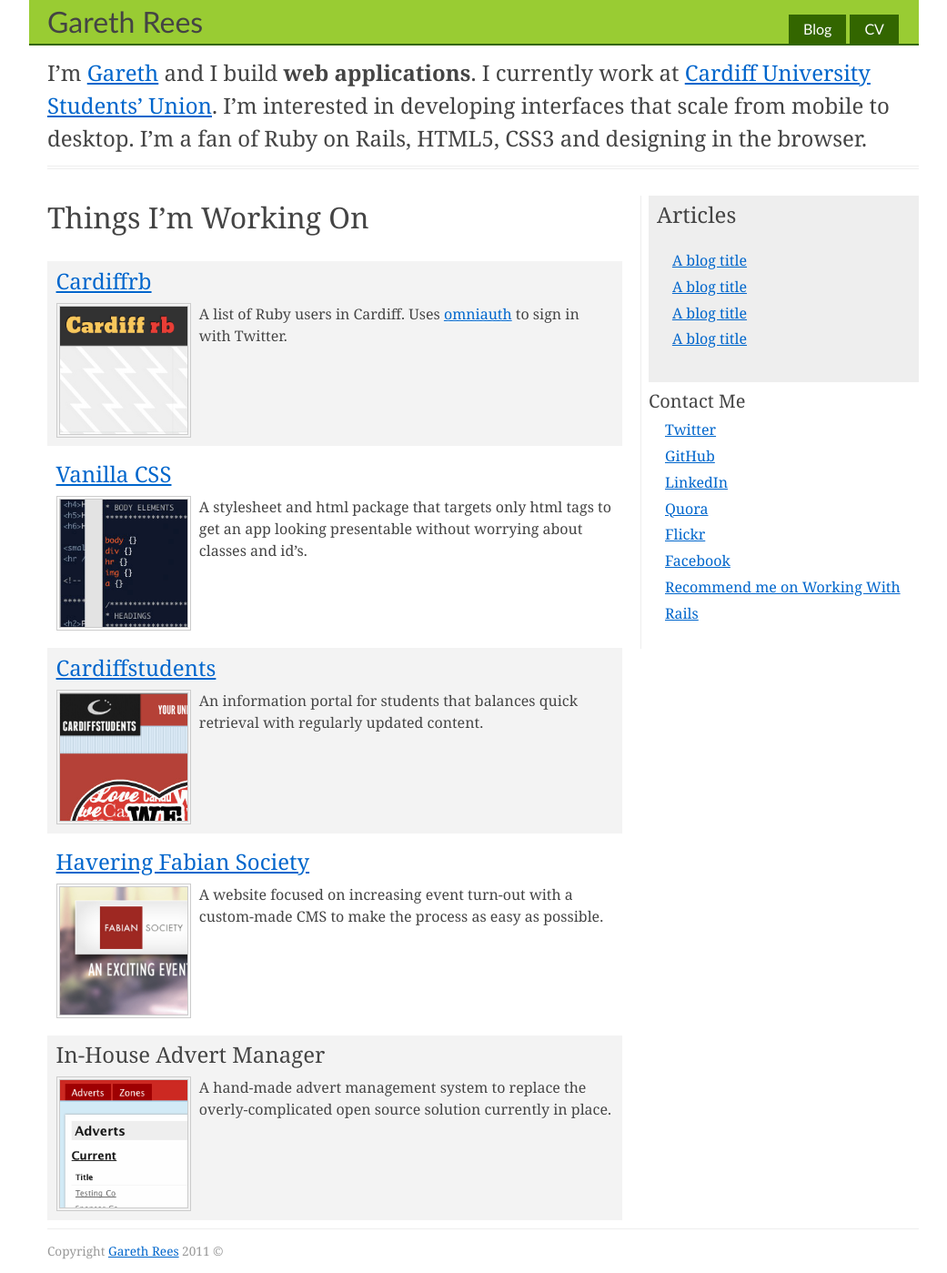
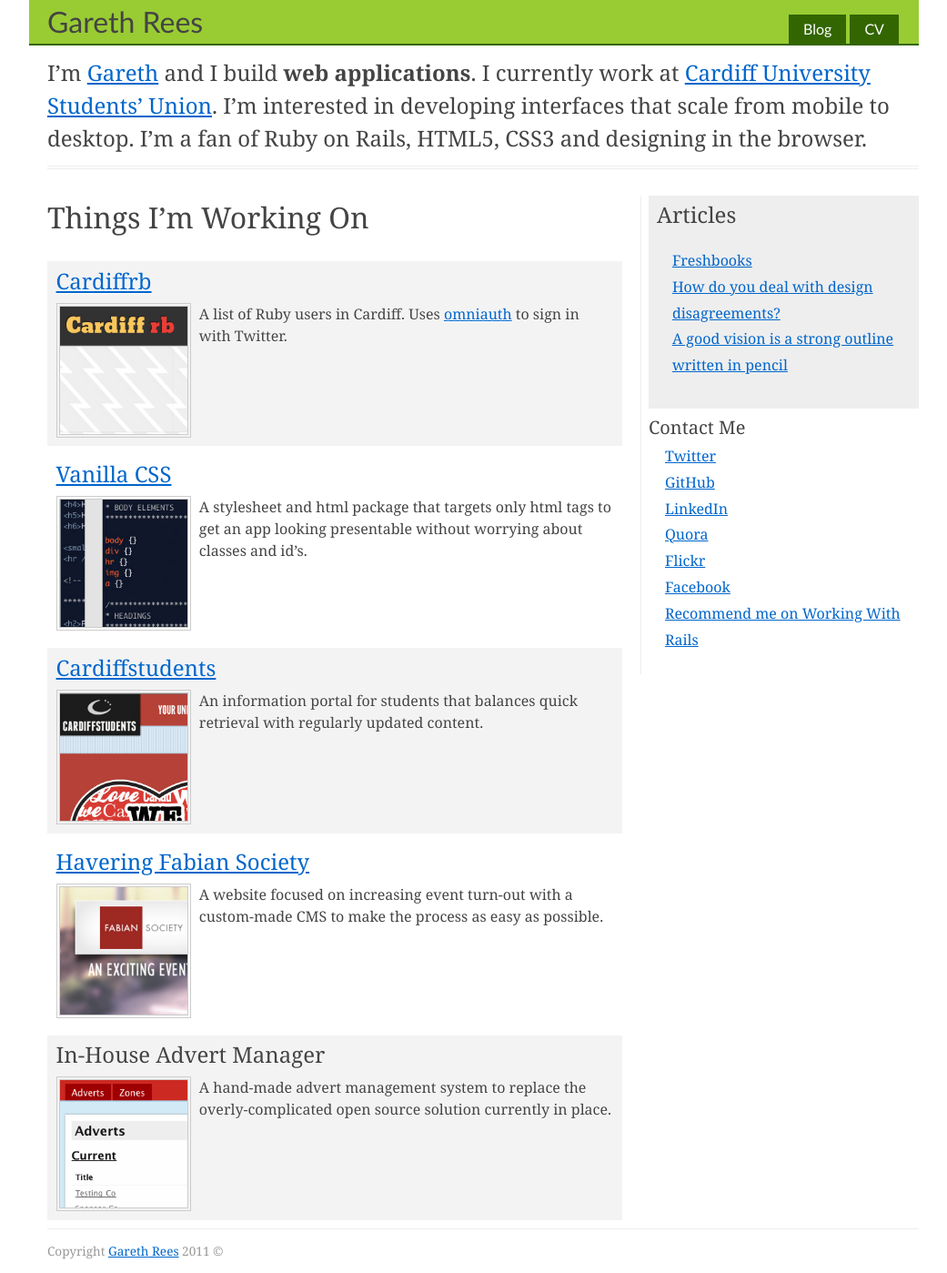
Before and after one commit to garethrees/garethrees.github.com, a Jekyll site: the page built from index.html, in a window 1280 px wide. Shown: the whole page at 91% size, without its empty margins (109-1150 px from the left). Built offline with Jekyll 4.4.1, drawn with Linux system fonts in a browser that asks for light colours; nearby versions of some CDN libraries.

Commit message:
Use liquid for blog post list

```diff
--- a/_includes/sidebar.html
+++ b/_includes/sidebar.html
@@ -3,10 +3,9 @@
 	<section id="blog">
 		<h2>Articles</h2>
 		<ul>
-			<li><a href="#">A blog title</a></li>
-			<li><a href="#">A blog title</a></li>
-			<li><a href="#">A blog title</a></li>
-			<li><a href="#">A blog title</a></li>
+			{% for post in site.posts %}
+			<li><a href="{{ post.url }}">{{ post.title }}</a></li>
+			{% endfor %}
 		</ul>
 	</section>
 
```
